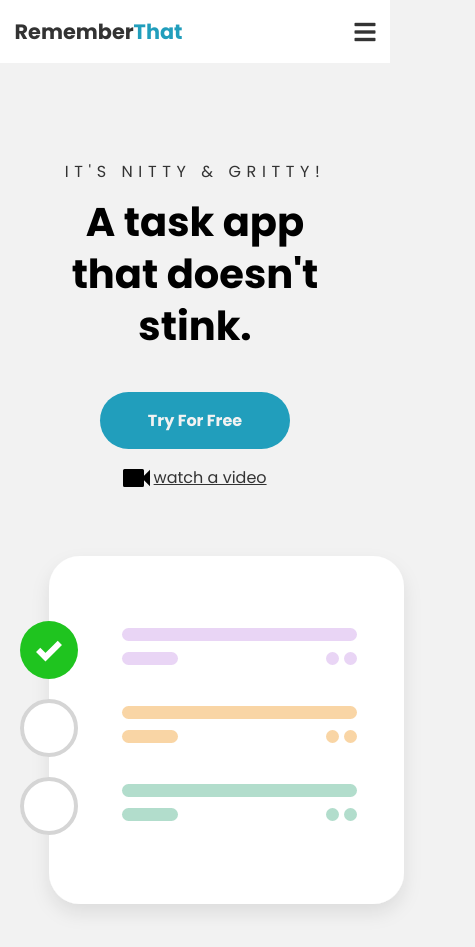
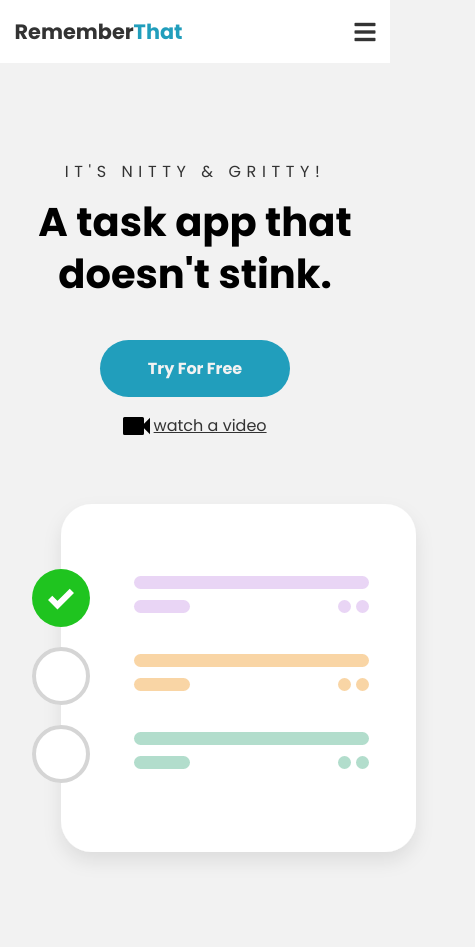
Before and after one commit to usa3amustafa/responsive-layout, a plain HTML site: page index.html in a window 390 px wide. Shown: the whole page, 475 px wide, since content can reach past the window. After the commit the page ends 895 px from the top, so only its background shows below. Drawn offline with Linux system fonts and the light colour scheme.

Commit message:
responsive html css layout

```diff
--- a/css/style.scss
+++ b/css/style.scss
@@ -3,7 +3,6 @@
 // variables
 $fontColorPri: #333;
 $fontColorSec: #219ebc;
-
 $priColor: #219ebc;
 $secColor: #333;
 * {
@@ -58,8 +57,6 @@
   text-align: center;
   .left-col {
     padding: 6em 0 3em 0;
-    width: 70%;
-    margin: auto;
     p {
       text-transform: uppercase;
       letter-spacing: 0.35em;
@@ -93,7 +90,8 @@
     }
   }
   .right-col {
-    width: 90%;
-    margin: auto;
+    img {
+      padding: 0 2em;
+    }
   }
 }
--- a/index.html
+++ b/index.html
@@ -38,7 +38,6 @@
 
     <!-- hero section  -->
     <section class="hero">
-      <div class="container">
       <div class="left-col">
         <p>It's Nitty & gritty!</p>
         <h1>A task app that doesn't stink.</h1>
@@ -52,7 +51,6 @@
       <div class="right-col">
         <img src="./images/illustration.svg" alt="" />
       </div>
-      </div>
     </section>
   </body>
 </html>
```
Also changed, not shown: css/style.css, 1 other file. Lines whose indentation alone changed are shown as unchanged.
